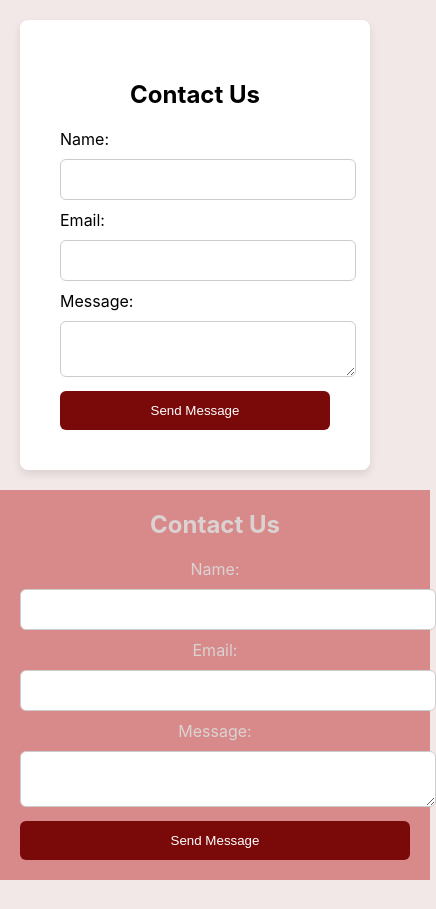
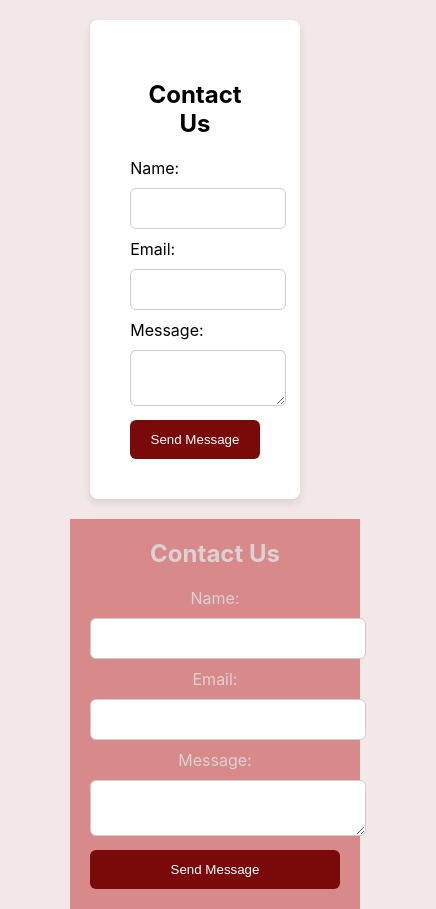
Before and after one commit to Kenedy4/SecLink-Kenya, a React (Create React App) app in the folder seclinkkenya/client/: page /contactus in a window 390 px wide. Shown: the whole page, 436 px wide, since content can reach past the window. Before the commit the page ends 880 px from the top, so only its background shows below. Built offline with nearby package versions, Linux system fonts and the light colour scheme.

Commit message:
Styling the dashboard

```diff
--- a/seclinkkenya/client/src/index.css
+++ b/seclinkkenya/client/src/index.css
@@ -213,6 +213,11 @@ footer .social-icons a:hover {
 }
 
 /* Stylying Parent DashBoard */
+/* General Container Styling */
+div {
+  margin: 0 10%; /* Added margin for the container */
+}
+
 /* General Table Styling */
 table {
   width: 100%;
@@ -283,7 +288,7 @@ table th, table td {
 
   td {
     text-align: left;
-    padding-left: 50%;
+    padding-left: 20%;
     position: relative;
   }
 
@@ -291,7 +296,7 @@ table th, table td {
     content: attr(data-label);
     position: absolute;
     left: 0;
-    width: 50%;
+    width: 20%;
     padding-left: 10px;
     font-weight: bold;
     text-align: left;
--- a/seclinkkenya/client/src/styles.css
+++ /dev/null
@@ -1,140 +0,0 @@
-/* General body styling */
-body {
-  font-family: Arial, sans-serif;
-  margin: 0;
-  padding: 0;
-  background-color: #f4f4f4;
-  display: flex;
-  flex-direction: column;
-  min-height: 100vh;
-}
-
-/* Navbar styling */
-nav {
-  background-color: #333;
-  padding: 10px;
-}
-
-nav ul {
-  list-style: none;
-  display: flex;
-  justify-content: space-around;
-}
-
-nav ul li {
-  display: inline;
-}
-
-nav ul li a {
-  color: white;
-  text-decoration: none;
-  padding: 10px 20px;
-}
-
-nav ul li a:hover {
-  background-color: #555;
-  color: white;
-}
-
-/* Headings */
-h1, h2 {
-  text-align: center;
-  margin-top: 20px;
-}
-
-/* Form Styling */
-form {
-  display: flex;
-  flex-direction: column;
-  align-items: center;
-}
-
-form label {
-  margin: 10px 0;
-}
-
-form input, form select, form textarea {
-  padding: 10px;
-  margin: 10px 0;
-  width: 300px;
-}
-
-form button {
-  padding: 10px 20px;
-  background-color: #333;
-  color: white;
-  border: none;
-  cursor: pointer;
-}
-
-form button:hover {
-  background-color: #555;
-}
-
-/* Card layout for forms */
-.card {
-  background: white;
-  border-radius: 10px;
-  padding: 20px;
-  box-shadow: 0px 4px 8px rgba(0, 0, 0, 0.1);
-  max-width: 400px;
-  width: 100%;
-  margin: auto;
-  text-align: center;
-}
-
-.card input, .card textarea, .card select {
-  width: 100%;
-  padding: 10px;
-  margin: 10px 0;
-  border: 1px solid #ccc;
-  border-radius: 5px;
-}
-
-.card button {
-  width: 100%;
-  padding: 10px;
-  background-color: #007bff;
-  color: white;
-  border: none;
-  border-radius: 5px;
-  cursor: pointer;
-}
-
-.card button:hover {
-  background-color: #0056b3;
-}
-
-.card a {
-  color: #007bff;
-}
-
-.card a:hover {
-  text-decoration: underline;
-}
-
-.success-message {
-  margin-top: 20px;
-}
-
-/* Responsive layout for smaller screens */
-@media (max-width: 600px) {
-  .card {
-    margin: 10px;
-  }
-}
-
-/* Footer styling */
-footer {
-  background-color: #333;
-  color: white;
-  padding: 20px;
-  text-align: center;
-  position: relative;
-  bottom: 0;
-  width: 100%;
-}
-
-footer h2 {
-  margin-top: 0;
-}
```
Also changed, not shown: seclinkkenya/client/src/utils/api.js (deleted), seclinkkenya/client/src/utils/auth.js (deleted).
